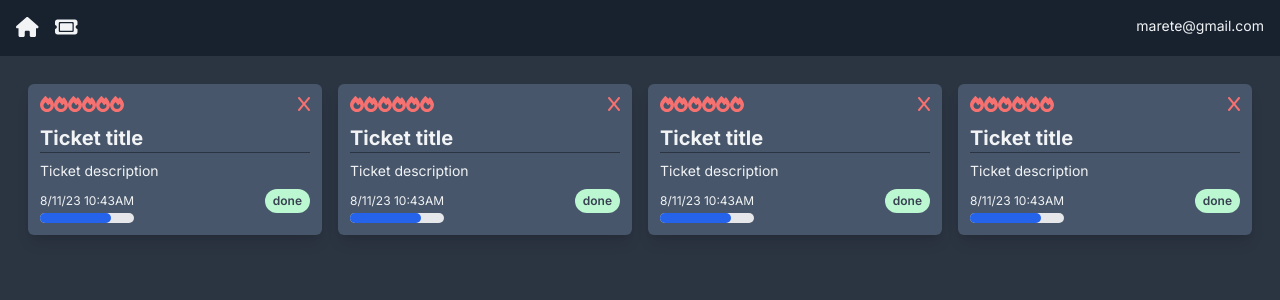
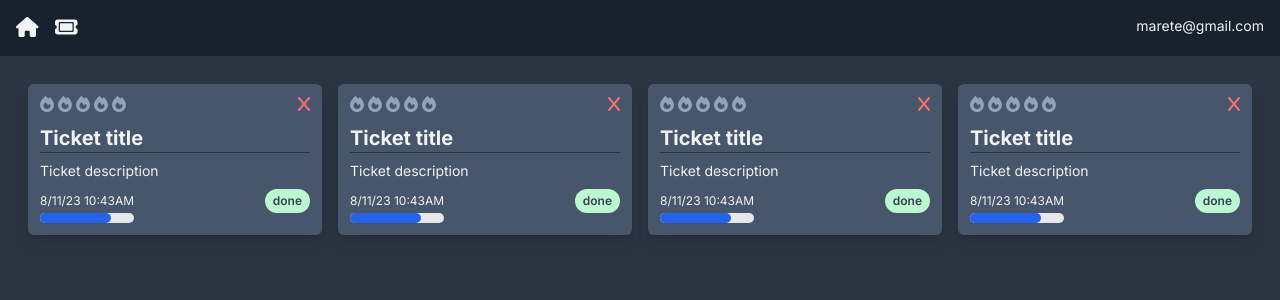
Before and after one commit to brianmarete/Ticketo, a Next.js app: page / in a window 1280 px wide. Shown: the top 300 px of the page. Built offline with nearby package versions, Linux system fonts and the light colour scheme.

Commit message:
Dynamically display priority

```diff
--- a/app/(components)/PriorityDisplay.jsx
+++ b/app/(components)/PriorityDisplay.jsx
@@ -1,15 +1,29 @@
 import { faFire } from "@fortawesome/free-solid-svg-icons";
 import { FontAwesomeIcon } from "@fortawesome/react-fontawesome";
 
-const PriorityDisplay = () => {
+const PriorityDisplay = ({ priority }) => {
   return (
     <div className="flex justify-start align-baseline">
-      <FontAwesomeIcon icon={faFire} className="text-red-400" />
-      <FontAwesomeIcon icon={faFire} className="text-red-400" />
-      <FontAwesomeIcon icon={faFire} className="text-red-400" />
-      <FontAwesomeIcon icon={faFire} className="text-red-400" />
-      <FontAwesomeIcon icon={faFire} className="text-red-400" />
-      <FontAwesomeIcon icon={faFire} className="text-red-400" />
+      <FontAwesomeIcon
+        icon={faFire}
+        className={`pr-1 ${priority >= 1 ? "text-red-400" : "text-slate-400"}`}
+      />
+      <FontAwesomeIcon
+        icon={faFire}
+        className={`pr-1 ${priority >= 2 ? "text-red-400" : "text-slate-400"}`}
+      />
+      <FontAwesomeIcon
+        icon={faFire}
+        className={`pr-1 ${priority >= 3 ? "text-red-400" : "text-slate-400"}`}
+      />
+      <FontAwesomeIcon
+        icon={faFire}
+        className={`pr-1 ${priority >= 4 ? "text-red-400" : "text-slate-400"}`}
+      />
+      <FontAwesomeIcon
+        icon={faFire}
+        className={`pr-1 ${priority >= 5 ? "text-red-400" : "text-slate-400"}`}
+      />
     </div>
   );
 };
```
